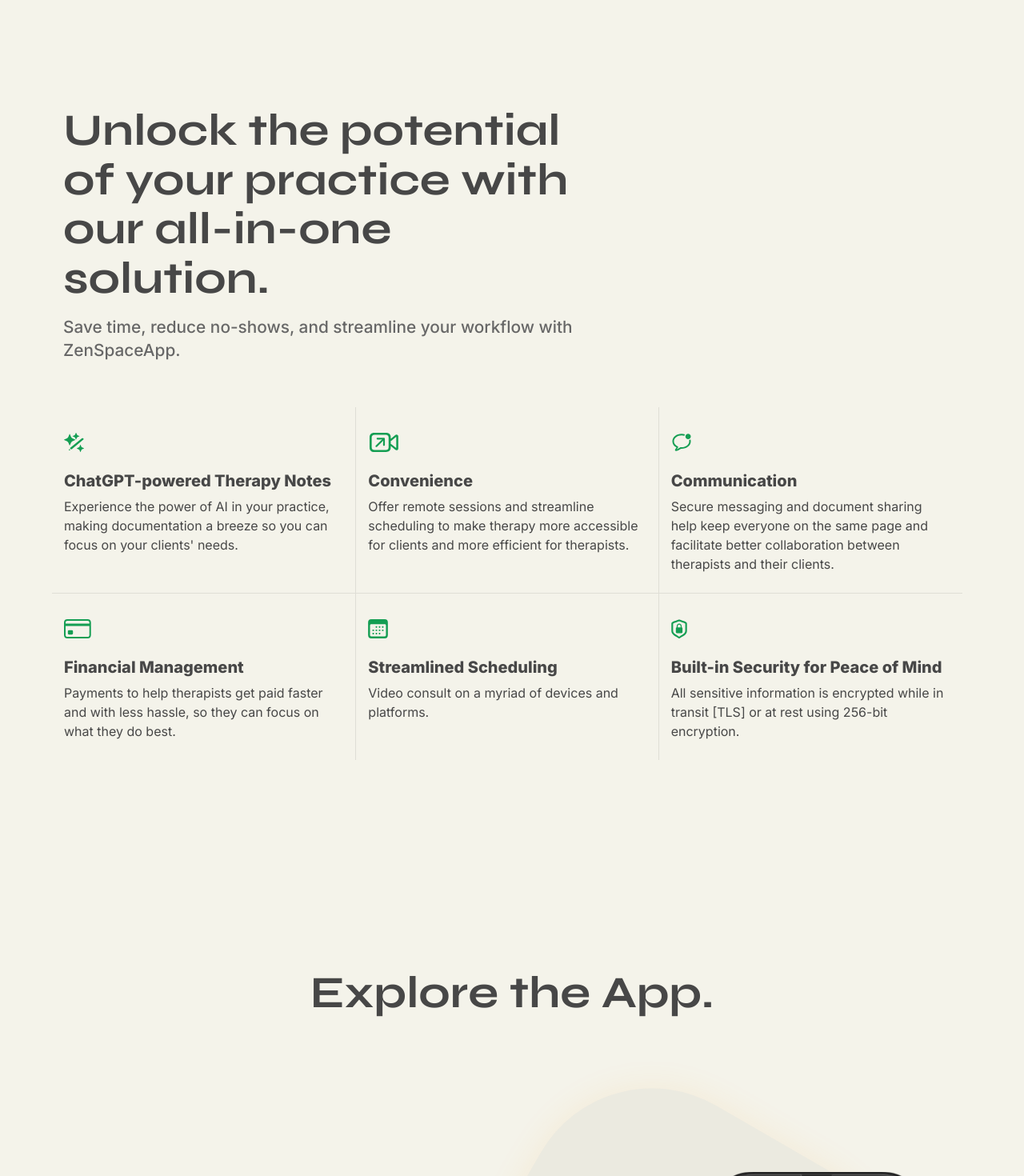
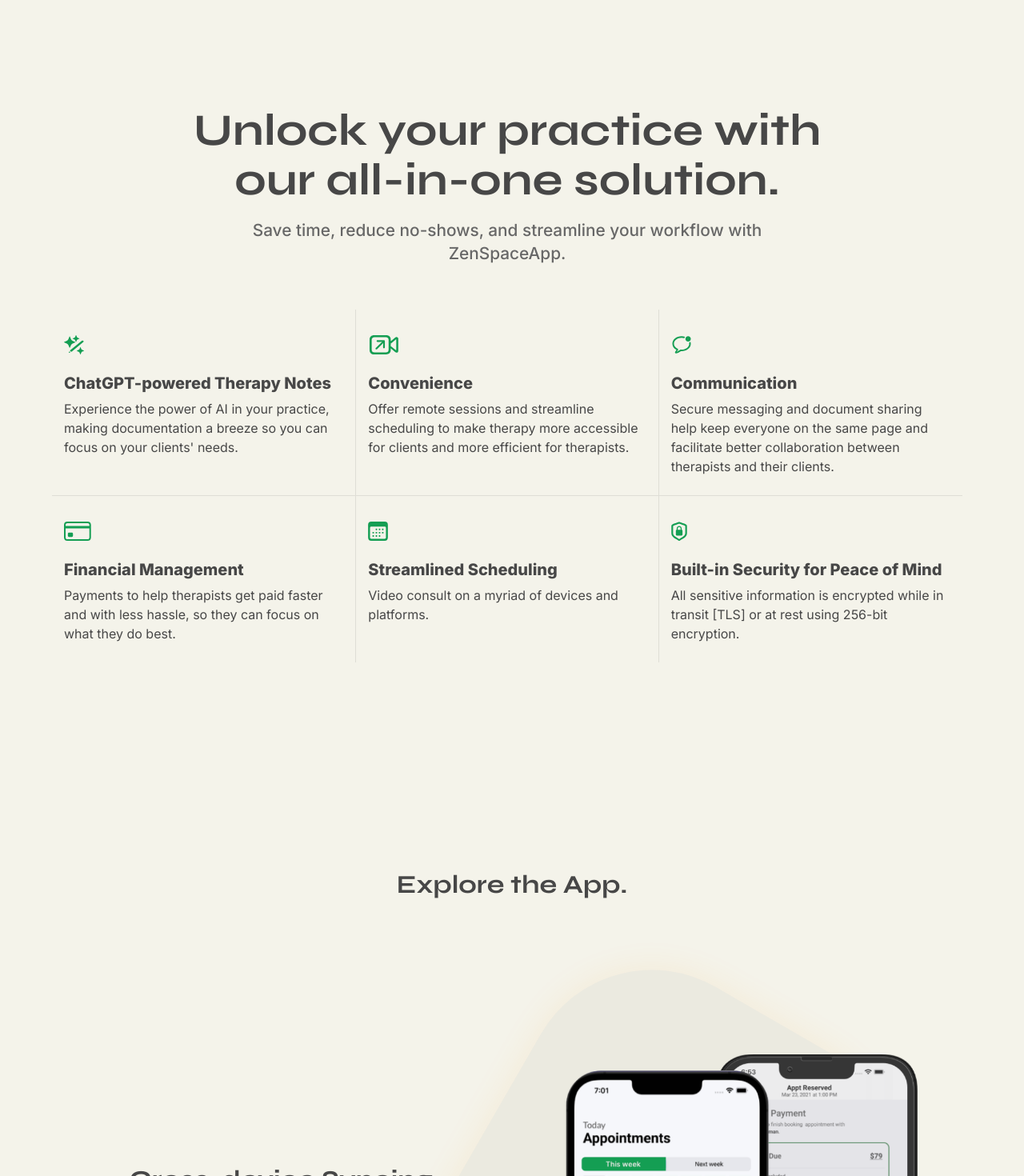
Before and after one commit to ZenSpaceApp/zenspace-website, a Next.js app: page / in a window 1280 px wide. Shown: the part 1800-3270 px from the top of the page at 80% size. Built offline with nearby package versions, Linux system fonts and the light colour scheme.

Commit message:
New headline for benefits section/

```diff
--- a/app/page.tsx
+++ b/app/page.tsx
@@ -41,7 +41,7 @@ import DashIcon from '@/public/images/icons/dashboard.svg';
 
 const CrossDeviceSync = () => {
   return (<>
-    <h2 className='display-4 u-textcenter mb-4'>
+    <h2 className='display-5 u-textcenter mb-4'>
       Explore the App.
     </h2>
     <div className="container bg-half-170 overflow-hidden">
@@ -383,11 +383,11 @@ function Benefits() {
   return (
     <section id="unlock-practice" className="bg-half-260">
       <div className="container">
-        <div className="mb-4 mt-4" style={{maxWidth: "640px"}}>
-          <h2 className="display-4">
-            Unlock the potential of your practice with our all-in-one solution.
+        <div className="mb-4 mt-4 u-textcenter"  >
+          <h2 className="display-4" style={{width: "100%", maxWidth: "860px", display: 'block', margin: "auto"}}>
+          Unlock your practice with our all-in-one solution.
           </h2>
-          <div className="subhead mb-4">
+          <div className="subhead mb-4" style={{width: "100%", maxWidth: "640px", display: 'block', margin: "auto", marginTop: "18px", marginBottom: "32px" }}>
             Save time, reduce no-shows, and streamline your workflow with ZenSpaceApp.
           </div>
         </div>
```
